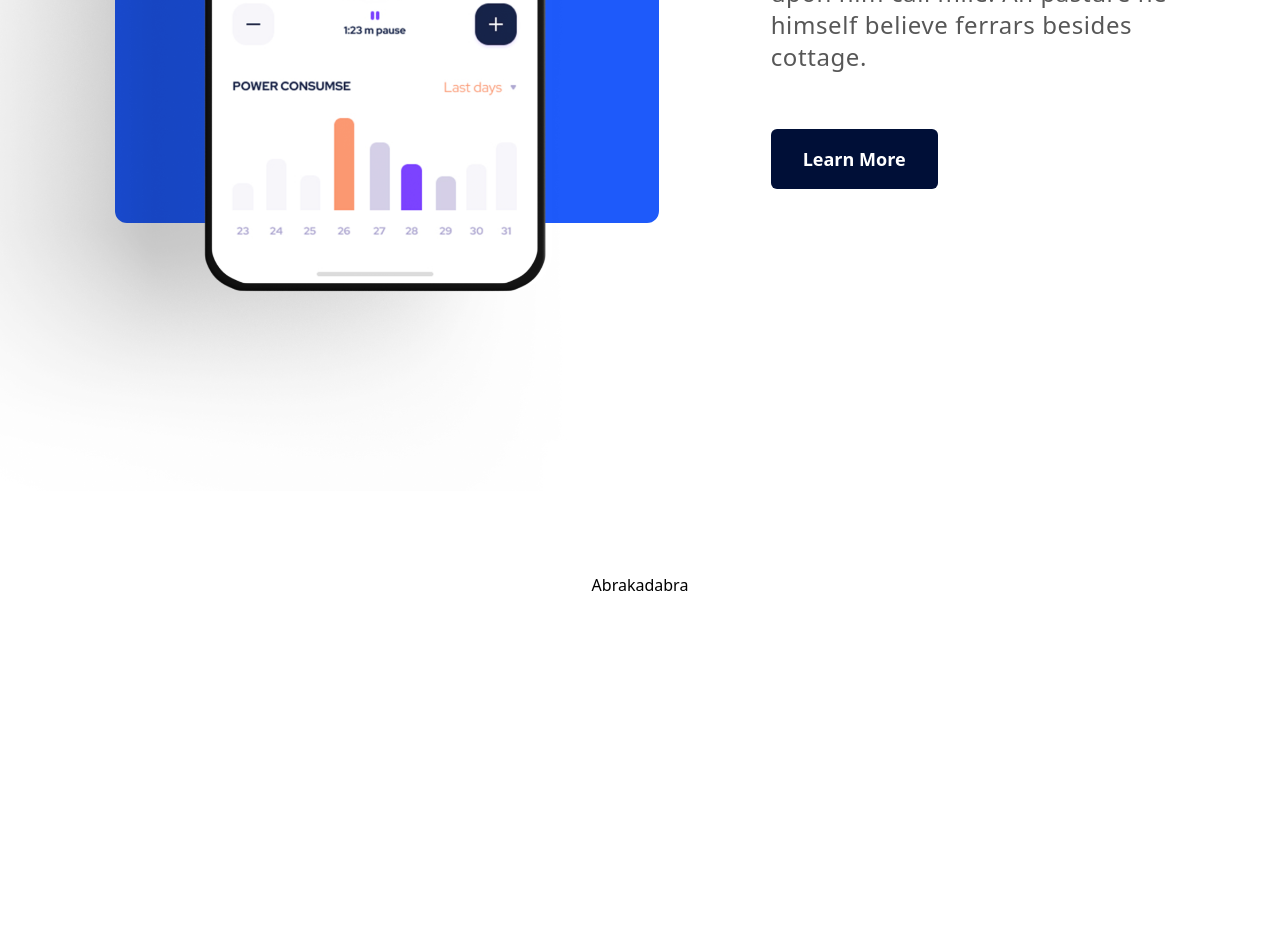
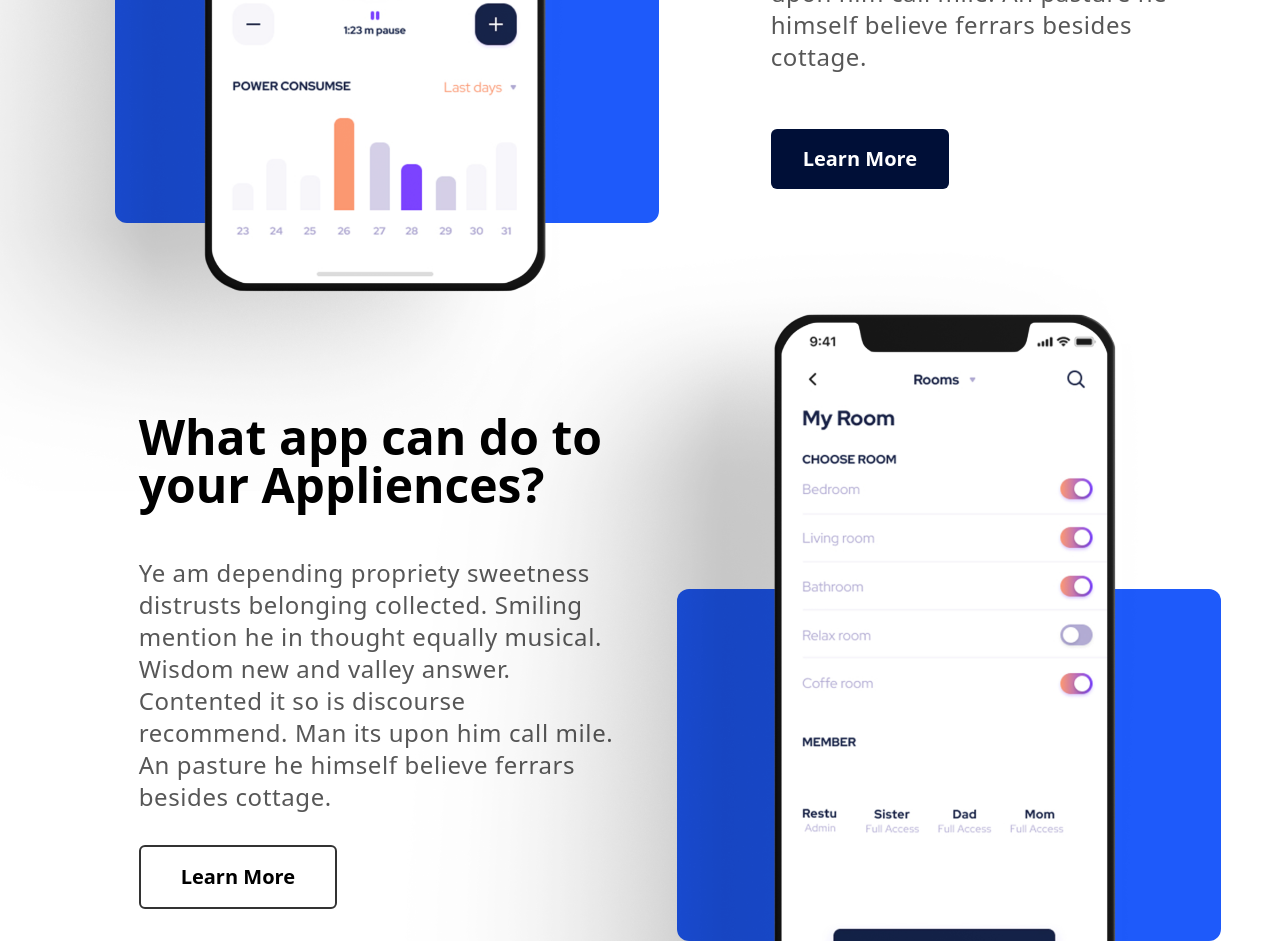
Before and after one commit to DeanG1/smart-home-landing-page, a React (Vite) app in the folder phoneWebsite/: page / in a window 1280 px wide. Shown: the part 2140-3081 px from the top of the page. Before the commit the page ends 2737 px from the top, so only its background shows below. Built offline with nearby package versions, Linux system fonts and the light colour scheme.

Commit message:
SecondSectionInAboutUsReady

```diff
--- a/phoneWebsite/src/Components/AboutUs.jsx
+++ b/phoneWebsite/src/Components/AboutUs.jsx
@@ -2,6 +2,7 @@ import React from "react";
 import google_play from "../assets/Images/google-play.png";
 import apple_store from "../assets/Images/apple_store.png";
 import phone1 from "../assets/Images/phone1.png";
+import phone2 from "../assets/Images/phone2.png";
 
 const AboutUs = () => {
   return (
@@ -36,7 +37,7 @@ const AboutUs = () => {
             </div>
           </div>
           <div className="w-1/3  h-auto flex justify-center items-start flex-col mb-[4rem]">
-            <h3 className="font-semibold py-2  text-5xl ">
+            <h3 className="font-bold py-2  text-5xl ">
               Smart Home’s Smart Services
             </h3>
             <p className="text-2xl tracking-wide leading-8 text-primary py-6 ">
@@ -46,11 +47,34 @@ const AboutUs = () => {
               upon him call mile. An pasture he himself believe ferrars besides
               cottage.
             </p>
-            <button className="bg-btn_background text-white text-lg font-semibold px-8 py-4 mt-8 rounded-md">Learn More</button>
+            <button className="bg-btn_background text-white text-xl font-semibold px-8 py-4 mt-8 rounded-md">
+              Learn More
+            </button>
           </div>
         </div>
       </div>
-      <div className="w-full h-auto flex justify-center items-center pt-[20rem]">Abrakadabra</div>
+      <div className="w-full h-auto flex justify-evenly items-center pt-[8rem]">
+        <div className="left-side w-[30rem] ml-[7rem] h-auto flex justify-center items-start flex-col">
+          <h3 className="font-bold text-5xl ">
+            What app can do to your Appliences?
+          </h3>
+          <p className="text-2xl tracking-wide leading-8 text-primary pt-12">
+            Ye am depending propriety sweetness distrusts belonging collected.
+            Smiling mention he in thought equally musical. Wisdom new and valley
+            answer. Contented it so is discourse recommend. Man its upon him
+            call mile. An pasture he himself believe ferrars besides cottage.
+          </p>
+          <button className="bg-white border-primary border-2 border-secondary text-xl font-semibold px-10 py-4 mt-8 rounded-md">
+            Learn More
+          </button>
+        </div>
+        <div className="square-bg-container relative w-[38rem] h-auto flex justify-center items-center mt-4">
+          <div className="w-[34rem] h-[22rem] bg-primary rounded-xl mt-[12rem]"></div>
+          <div className="absolute w-[63rem] right-[-8rem]">
+            <img src={phone2} alt="phone2" />
+          </div>
+        </div>
+      </div>
     </div>
   );
 };
--- a/phoneWebsite/tailwind.config.js
+++ b/phoneWebsite/tailwind.config.js
@@ -8,6 +8,9 @@ export default {
     extend: {
       boxShadow: {
         '3xl': '0 0px 20px 5px rgba(0, 0, 0, 0.17)',
+      },
+      borderColor:{
+        'primary': "#333333"
       },
       backgroundColor:{
         primary:"#1E5AFA",
```
Also changed, not shown: phoneWebsite/src/assets/Images/phone2.png (added).
